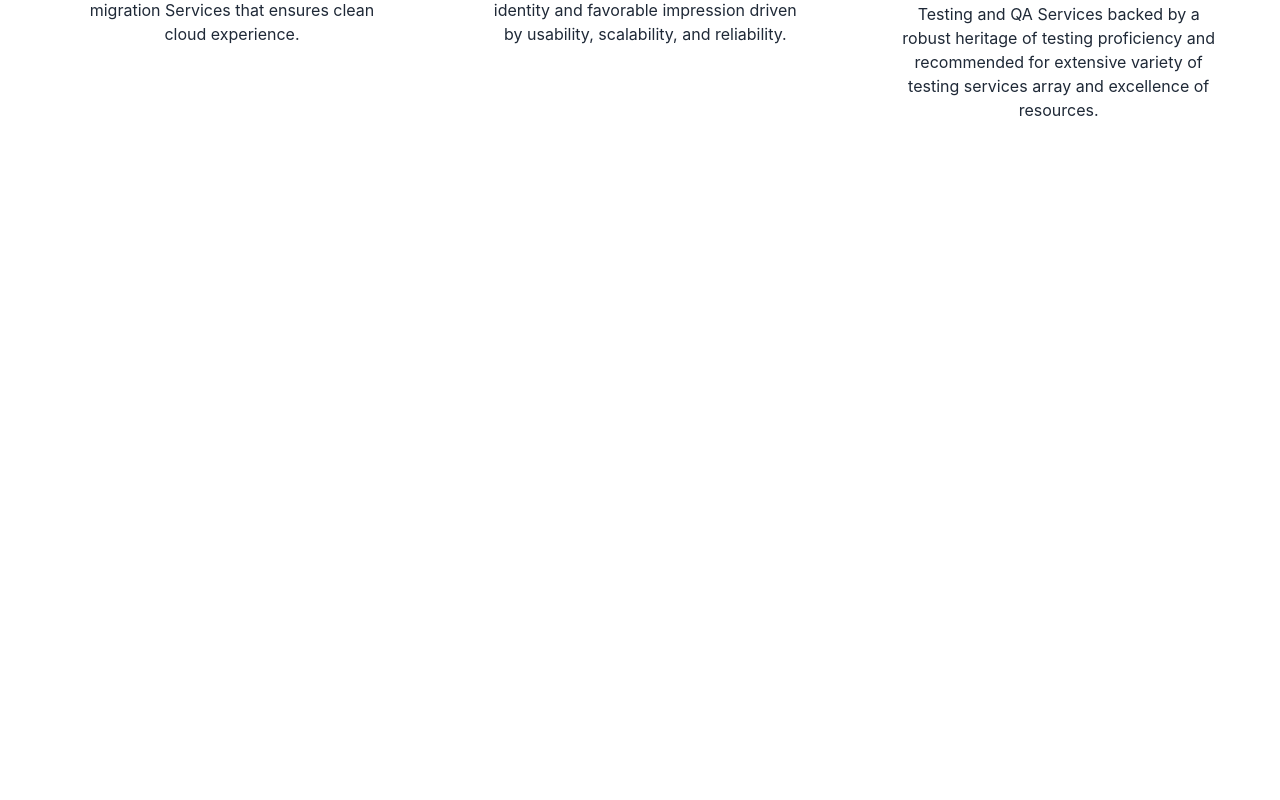
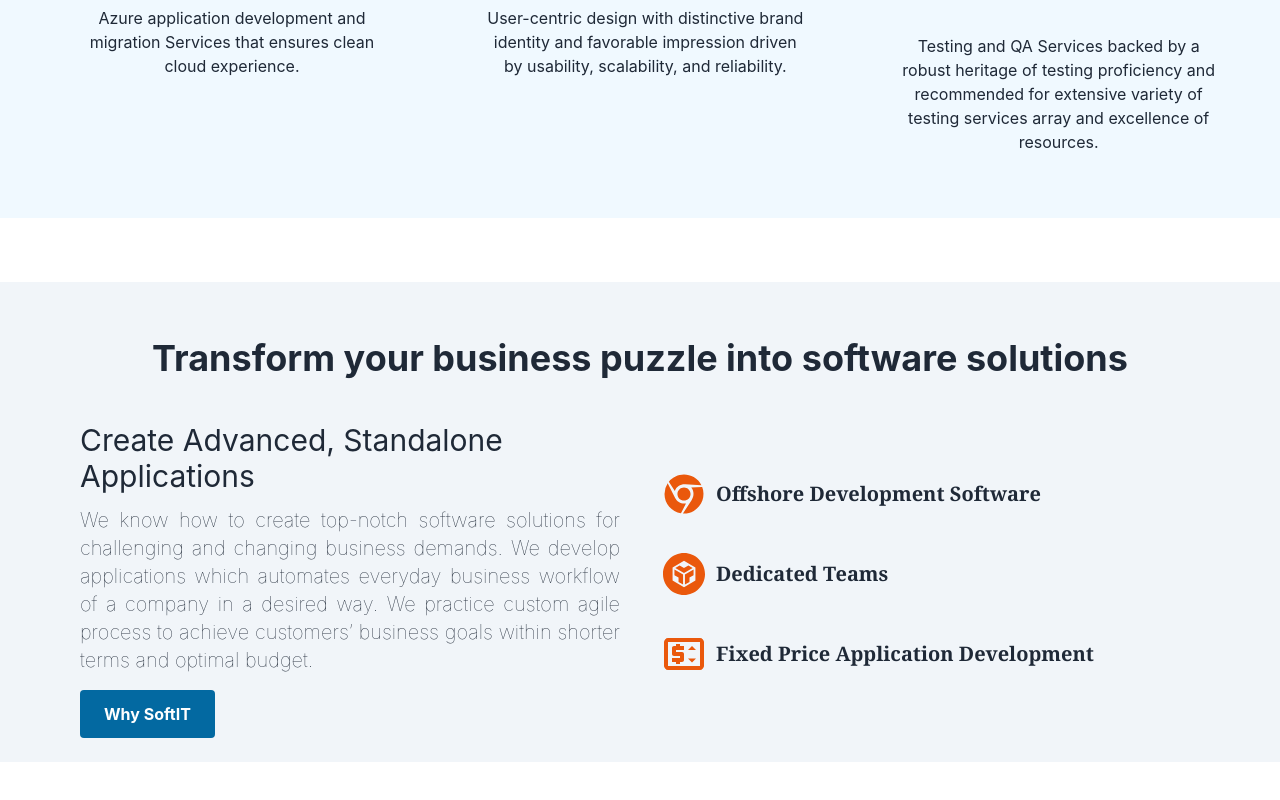
Before and after one commit to MuhammadBorhan/SoftIT, a React (Create React App) app: page / in a window 1280 px wide. Shown: the part 2076-2876 px from the top of the page. Before the commit the page ends 2294 px from the top, so only its background shows below. Built offline with nearby package versions, Linux system fonts and the light colour scheme.

Commit message:
created Why softIT section

```diff
--- a/src/components/Services/Services.jsx
+++ b/src/components/Services/Services.jsx
@@ -8,7 +8,7 @@ import Service from "./Service";
 
 const Services = () => {
   return (
-    <div className="grid grid-cols-1 md:grid-cols-3 px-10 my-16 gap-10">
+    <div className="grid grid-cols-1 md:grid-cols-3 px-10 my-16 gap-10 bg-sky-50 py-8">
       <Service
         title="Enterprise Application Development"
         desc="Premier and customized business applications and e-commerce solutions development services that safeguard organizational value, performance, and profitability."
--- /dev/null
+++ b/src/components/WhySoftIT/WhySoftIT.jsx
@@ -0,0 +1,52 @@
+import React from "react";
+import { AiFillChrome, AiFillCodeSandboxCircle } from "react-icons/ai";
+import { MdOutlinePriceChange } from "react-icons/md";
+
+const WhySoftIT = () => {
+  return (
+    <div className="px-12 lg:px-20 my-12 bg-slate-100 py-6">
+      <h1 className="text-center text-2xl lg:text-4xl my-8 font-bold">
+        Transform your business puzzle into software solutions
+      </h1>
+      <div className="grid grid-cols-1 lg:grid-cols-2 gap-10 items-center">
+        <div>
+          <h1 className="text-2xl lg:text-3xl my-3">
+            Create Advanced, Standalone Applications
+          </h1>
+          <p className="text-justify font-thin text-xl">
+            We know how to create top-notch software solutions for challenging
+            and changing business demands. We develop applications which
+            automates everyday business workflow of a company in a desired way.
+            We practice custom agile process to achieve customers’ business
+            goals within shorter terms and optimal budget.
+          </p>
+          <button className="px-6 py-3 rounded bg-sky-700 mt-4">
+            <a target="_blank" href="" className="text-white font-bold">
+              Why SoftIT
+            </a>
+          </button>
+        </div>
+        <div>
+          <ul>
+            <li className="flex items-center gap-2 font-bold font-serif text-xl">
+              {" "}
+              <AiFillChrome className="w-12 h-12 rounded-full text-orange-600" />{" "}
+              Offshore Development Software
+            </li>
+            <li className="flex items-center gap-2 font-bold font-serif text-xl my-3 lg:my-8">
+              {" "}
+              <AiFillCodeSandboxCircle className="w-12 h-12 rounded-full text-orange-600" />{" "}
+              Dedicated Teams
+            </li>
+            <li className="flex items-center gap-2 font-bold font-serif text-xl">
+              <MdOutlinePriceChange className="w-12 h-12 rounded-full text-orange-600" />{" "}
+              Fixed Price Application Development
+            </li>
+          </ul>
+        </div>
+      </div>
+    </div>
+  );
+};
+
+export default WhySoftIT;
--- a/src/pages/Home.js
+++ b/src/pages/Home.js
@@ -2,6 +2,7 @@ import React from "react";
 import Goal from "../components/Goal/Goal";
 import Services from "../components/Services/Services";
 import Slider from "../components/slider/Slider";
+import WhySoftIT from "../components/WhySoftIT/WhySoftIT";
 import { ChangeTitle } from "../utils/ChangeTitle";
 
 const Home = () => {
@@ -11,6 +12,7 @@ const Home = () => {
       <Slider />
       <Goal />
       <Services />
+      <WhySoftIT />
     </div>
   );
 };
```
